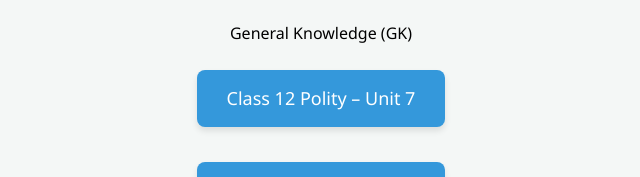
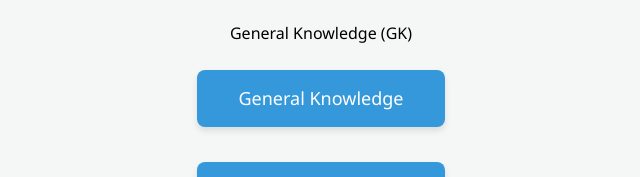
Before and after one commit to dhilip04211-cell/studywithdhilip, a React (Vite) app: page /gk/gk_1 in a window 1280 px wide. Shown: the part 648-825 px from the top of the page, without its empty margins (319-959 px from the left). Built offline with nearby package versions, Linux system fonts and the light colour scheme.

Commit message:
Update App.jsx

```diff
--- a/src/App.jsx
+++ b/src/App.jsx
@@ -39,7 +39,7 @@ import Term1_Grammar from "./TamilBook/term1_grammar";
 import Term3_Grammar from "./TamilBook/term3_grammar";
 
 // ✅ GK imports
-import TwelvePolityUnit7 from "./GK/twelve_polity_unit7";
+import GK from "./GK/gk";
 import TwelvePolityUnit1 from "./GK/twelve_polity_unit1";
 
 
@@ -70,7 +70,7 @@ function Home() {
       <div style={{ marginTop: "30px", textAlign: "center" }}>
         <h2>General Knowledge (GK)</h2>
         <div style={{ display: "flex", flexDirection: "column", gap: "15px", marginTop: "15px" }}>
-          <Link to="/gk/polity/unit7" className="btn">Class 12 Polity – Unit 7</Link>
+          <Link to="/gk/gk_1" className="btn">General Knowledge</Link>
 <Link to="/gk/polity/unit1" className="btn">Class 12 Polity – Unit 1</Link>
         </div>
       </div>
@@ -128,7 +128,7 @@ export default function App() {
         <Route path="/tamilbook/term3-grammar" element={<Term3_Grammar />} />
 
         {/* ✅ GK routes */}
-        <Route path="/gk/polity/unit7" element={<TwelvePolityUnit7 />} />
+        <Route path="/gk/gk_1" element={<GK />} />
         <Route path="/gk/polity/unit1" element={<TwelvePolityUnit1 />} />
 
         {/* Fallback */}
```
